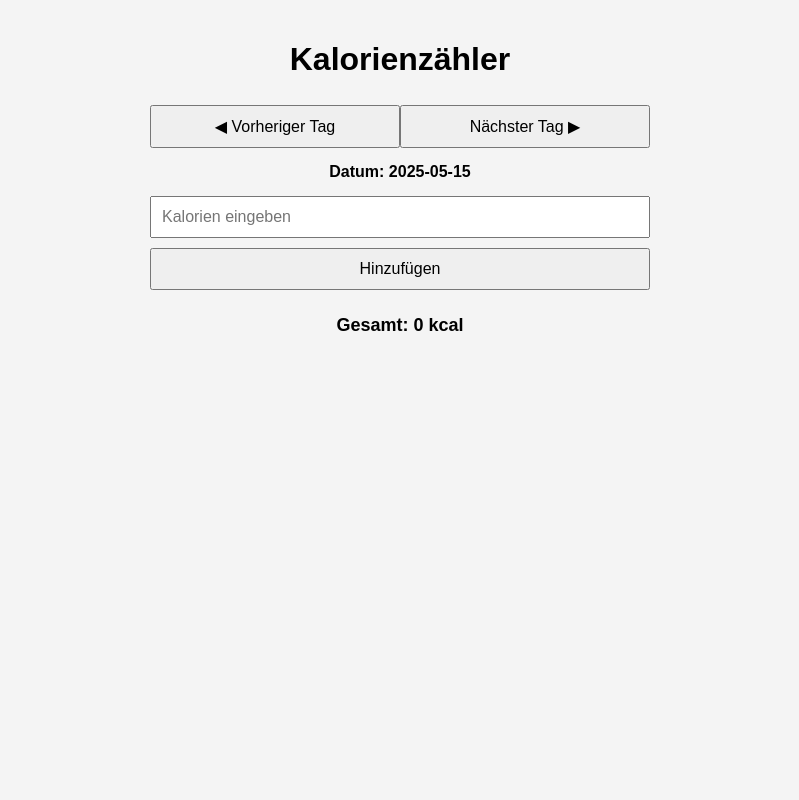
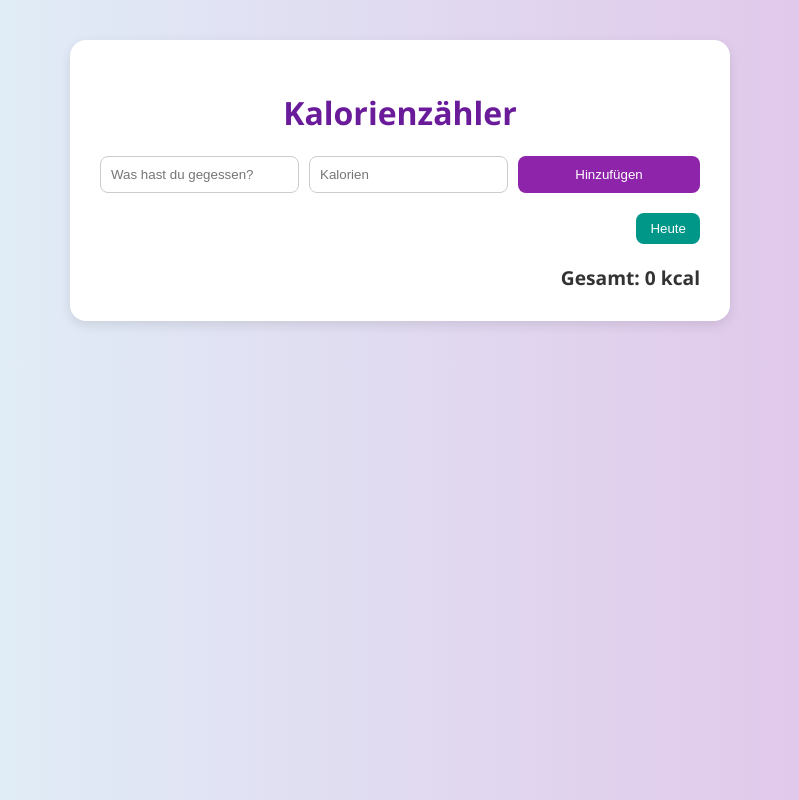
Before and after one commit to BotondCsereklye/Kalorienz-hler, a plain HTML site: page index.html in a window 1280 px wide. Shown: the whole page, without its empty margins (240-1039 px from the left). Drawn offline with Linux system fonts and the light colour scheme.

Commit message:
Update index.html

```diff
--- a/index.html
+++ b/index.html
@@ -1,115 +1,30 @@
 <!DOCTYPE html>
 <html lang="de">
 <head>
-    <meta charset="UTF-8">
-    <meta name="viewport" content="width=device-width, initial-scale=1.0">
-    <title>Kalorienzähler</title>
-    <style>
-        body {
-            font-family: Arial, sans-serif;
-            background-color: #f4f4f4;
-            padding: 20px;
-            max-width: 500px;
-            margin: auto;
-        }
-        h1 {
-            text-align: center;
-        }
-        input, button {
-            padding: 10px;
-            font-size: 16px;
-            margin: 5px 0;
-            width: 100%;
-            box-sizing: border-box;
-        }
-        #kalorienListe {
-            margin-top: 20px;
-        }
-        .eintrag {
-            background-color: #fff;
-            padding: 10px;
-            margin-bottom: 10px;
-            border: 1px solid #ddd;
-            border-radius: 5px;
-        }
-        #gesamt {
-            font-weight: bold;
-            font-size: 18px;
-            text-align: center;
-            margin-top: 20px;
-        }
-        .nav-buttons {
-            display: flex;
-            justify-content: space-between;
-            margin-top: 10px;
-        }
-    </style>
+  <meta charset="UTF-8" />
+  <meta name="viewport" content="width=device-width, initial-scale=1.0" />
+  <title>Kalorienzähler</title>
+  <link rel="stylesheet" href="style.css" />
 </head>
 <body>
-    <h1>Kalorienzähler</h1>
-    <div class="nav-buttons">
-        <button onclick="tagWechseln(-1)">◀ Vorheriger Tag</button>
-        <button onclick="tagWechseln(1)">Nächster Tag ▶</button>
+  <div class="container">
+    <h1 class="fade-in">Kalorienzähler</h1>
+
+    <div class="input-section slide-in">
+      <input type="text" id="item" placeholder="Was hast du gegessen?" />
+      <input type="number" id="calories" placeholder="Kalorien" />
+      <button onclick="addEntry()">Hinzufügen</button>
     </div>
-    <div id="datumAnzeige" style="text-align:center; margin: 10px 0; font-weight: bold;"></div>
-    <input type="number" id="kalorienInput" placeholder="Kalorien eingeben">
-    <button onclick="kalorienHinzufuegen()">Hinzufügen</button>
 
-    <div id="kalorienListe"></div>
-    <div id="gesamt">Gesamt: 0 kcal</div>
+    <div class="button-row">
+      <button class="date-button" onclick="showToday()">Heute</button>
+      <span id="today"></span>
+    </div>
 
-    <script>
-        let aktuellesDatum = new Date();
-        aktuellesDatum.setHours(0,0,0,0);
+    <ul id="entries"></ul>
+    <div id="total">Gesamt: 0 kcal</div>
+  </div>
 
-        function formatDatum(date) {
-            return date.toISOString().split('T')[0];
-        }
-
-        function ladeDaten() {
-            const datumKey = formatDatum(aktuellesDatum);
-            const daten = JSON.parse(localStorage.getItem(datumKey)) || [];
-
-            let gesamtKalorien = 0;
-            document.getElementById("kalorienListe").innerHTML = "";
-            daten.forEach(wert => {
-                gesamtKalorien += wert;
-                const eintrag = document.createElement("div");
-                eintrag.className = "eintrag";
-                eintrag.textContent = `${wert} kcal hinzugefügt`;
-                document.getElementById("kalorienListe").prepend(eintrag);
-            });
-
-            document.getElementById("gesamt").textContent = `Gesamt: ${gesamtKalorien} kcal`;
-            document.getElementById("datumAnzeige").textContent = `Datum: ${formatDatum(aktuellesDatum)}`;
-        }
-
-        function speichereEintrag(wert) {
-            const datumKey = formatDatum(aktuellesDatum);
-            const daten = JSON.parse(localStorage.getItem(datumKey)) || [];
-            daten.push(wert);
-            localStorage.setItem(datumKey, JSON.stringify(daten));
-        }
-
-        function kalorienHinzufuegen() {
-            const input = document.getElementById("kalorienInput");
-            const wert = parseInt(input.value);
-            if (!isNaN(wert) && wert > 0) {
-                speichereEintrag(wert);
-                ladeDaten();
-                input.value = "";
-            } else {
-                alert("Bitte eine gültige Kalorienzahl eingeben.");
-            }
-        }
-
-        function tagWechseln(richtung) {
-            aktuellesDatum.setDate(aktuellesDatum.getDate() + richtung);
-            ladeDaten();
-        }
-
-        // Initiales Laden der Daten
-        ladeDaten();
-    </script>
+  <script src="script.js"></script>
 </body>
 </html>
```
